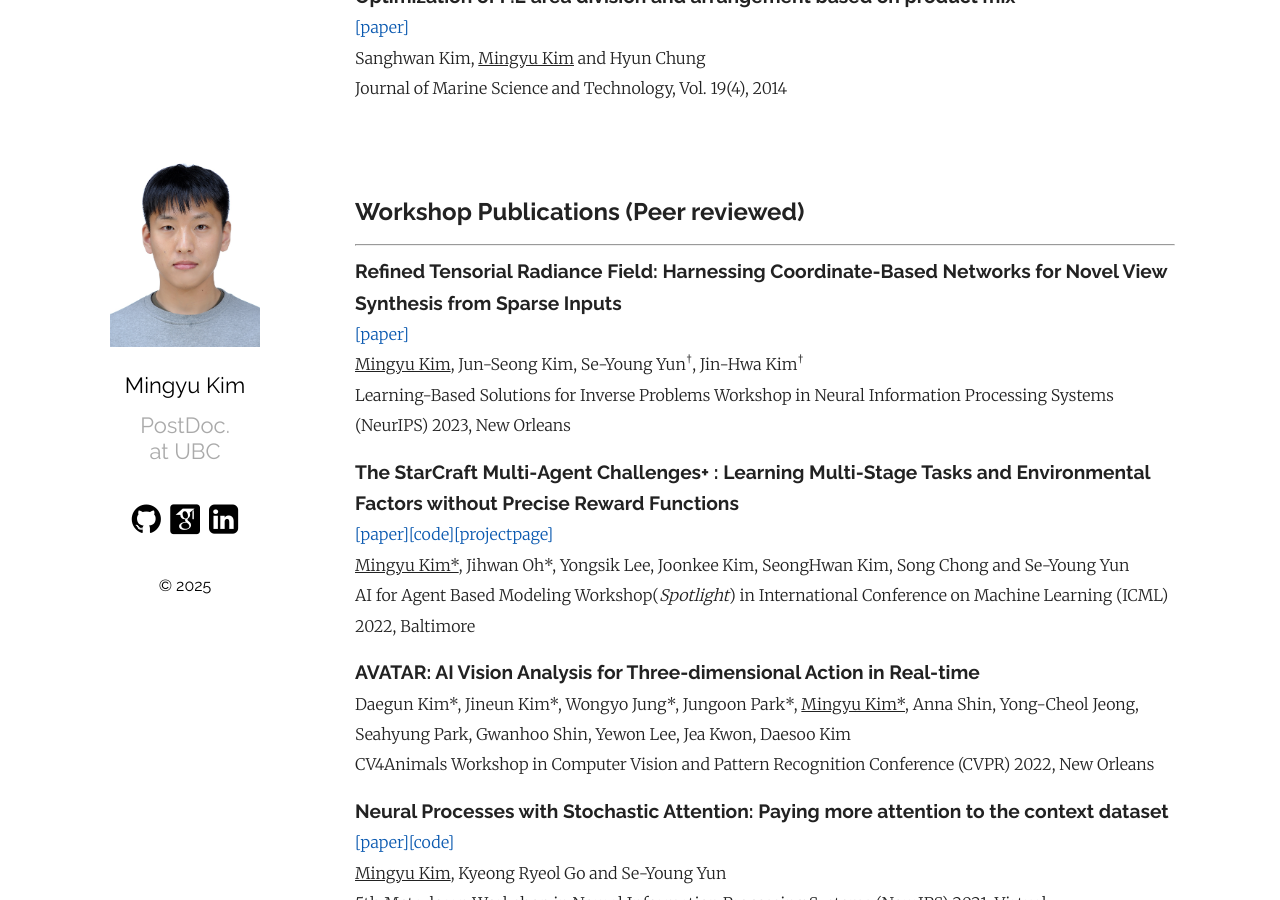
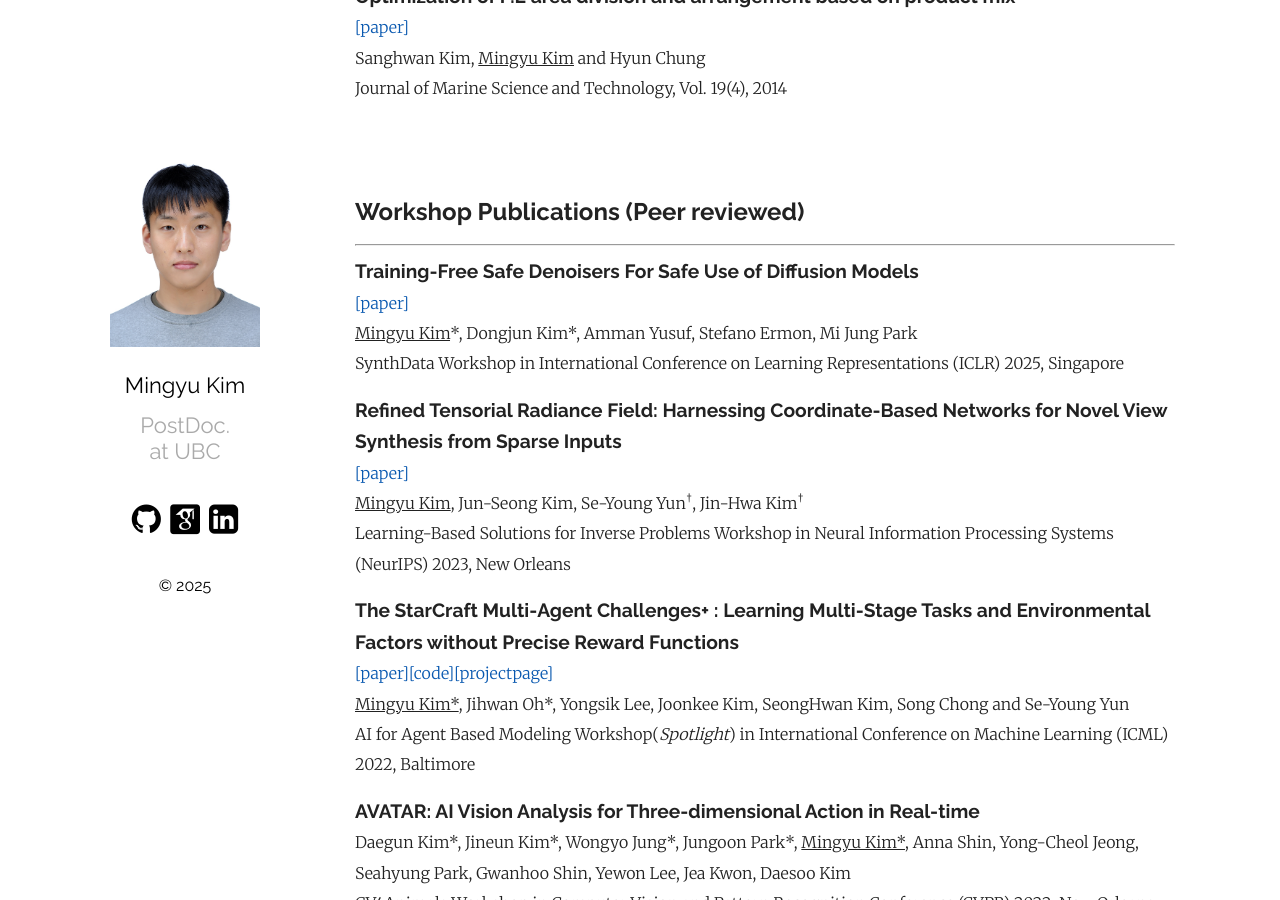
Before and after one commit to MingyuKim87/MingyuKim87.github.io, a Jekyll site: the page built from index.md, in a window 1280 px wide and 900 px high, scrolled down 2541 px. Built offline with Jekyll 4.4.1, drawn with Linux system fonts in a browser that asks for light colours; some web fonts are replaced.

Commit message:
Update index.md

```diff
--- a/index.md
+++ b/index.md
@@ -103,6 +103,11 @@ Journal of Marine Science and Technology, Vol. 19(4), 2014
 ## Workshop Publications (**Peer reviewed**)
 <hr>
 
+**<span style="font-family:Raleway; font-size:1.2em;">Training-Free Safe Denoisers For Safe Use of Diffusion Models</span>**
+[[paper]][safe_denoiser_workshop]
+<U>Mingyu Kim</U>\*, Dongjun Kim\*, Amman Yusuf, Stefano Ermon, Mi Jung Park
+SynthData Workshop in International Conference on Learning Representations (ICLR) 2025, Singapore
+
 **<span style="font-family:Raleway; font-size:1.2em;">Refined Tensorial Radiance Field: Harnessing Coordinate-Based Networks for Novel View Synthesis from Sparse Inputs</span>**
 [[paper]][tensor_refine_workshop]
 <U>Mingyu Kim</U>, Jun-Seong Kim, Se-Young Yun<sup>†</sup>, Jin-Hwa Kim<sup>†</sup>
@@ -193,4 +198,5 @@ Journal of the Society of Korea Industrial and Systems Engineering (*Domestic*),
 [npwsa_code]: https://github.com/MingyuKim87/NPwSA
 [npwsa_video]: https://iclr.cc/virtual/2022/poster/6815
 [tensor_refine_workshop]: https://openreview.net/forum?id=28zXoRIcZd&referrer=%5BAuthor%20Console%5D(%2Fgroup%3Fid%3DNeurIPS.cc%2F2023%2FWorkshop%2FDeep_Inverse%2FAuthors%23your-submissions)
+[safe_denoiser_workshop]: https://www.arxiv.org/abs/2502.08011
 [ellis]: https://ellis.eu/phd-postdoc
```
